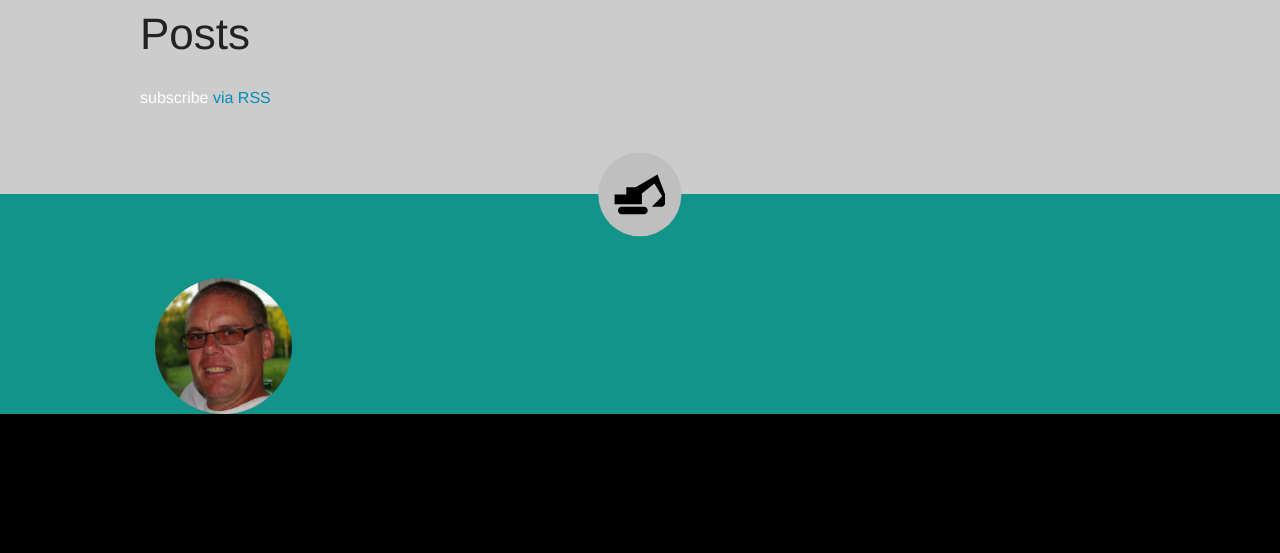
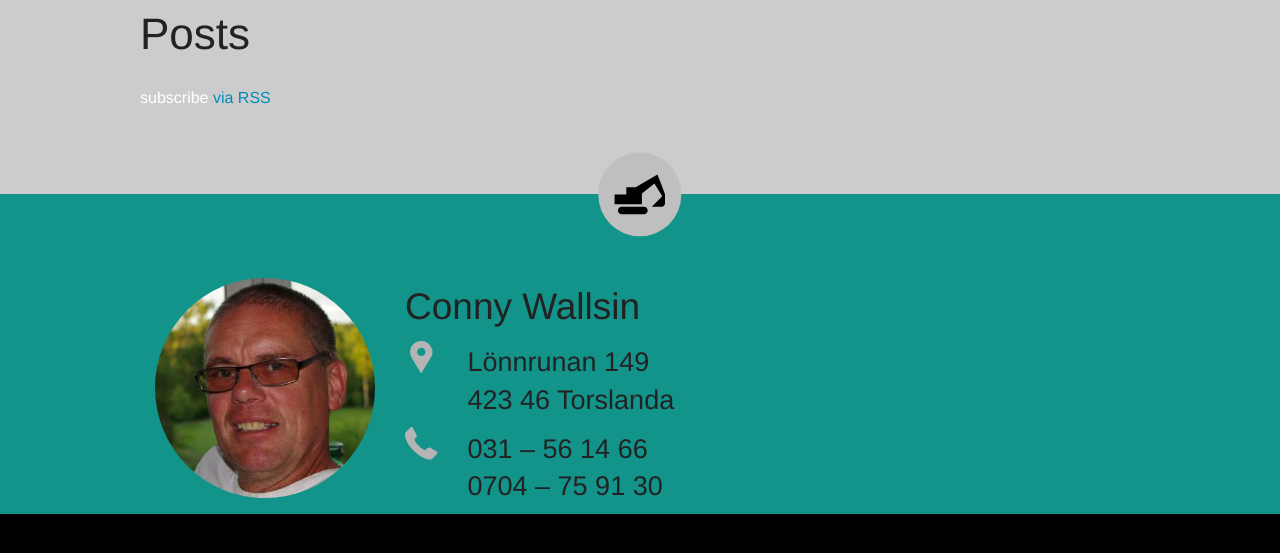
Before and after one commit to CalvinMcGee/wallsin.se, a Jekyll site: the page built from index.html, in a window 1280 px wide. Shown: the top 553 px of the page. Built offline with Jekyll 4.4.1, drawn with Linux system fonts in a browser that asks for light colours.

Commit message:
Nya ikoner i sidfoten

```diff
--- a/_includes/footer.html
+++ b/_includes/footer.html
@@ -5,8 +5,64 @@
     </div>
   </div>
   <div class="row">
-    <div class="column xsmall-2">
+    <div class="column xsmall-8 xsmall-center small-6 small-uncenter medium-4 large-3">
       <img class="headshot" src="{{ site.baseurl }}/img/conny_crop.jpg" />
+    </div>
+    <div class="column xsmall-12 small-6 medium-8 large-9">
+      <h2>Conny Wallsin</h2>
+      <div class="row">
+        <div class="column xsmall-2 small-3 medium-2 large-1">
+          <?xml version="1.0" encoding="iso-8859-1"?>
+          <!-- Generator: Adobe Illustrator 16.0.0, SVG Export Plug-In . SVG Version: 6.00 Build 0)  -->
+          <!DOCTYPE svg PUBLIC "-//W3C//DTD SVG 1.1//EN" "http://www.w3.org/Graphics/SVG/1.1/DTD/svg11.dtd">
+          <svg version="1.1" id="Capa_1" xmlns="http://www.w3.org/2000/svg" xmlns:xlink="http://www.w3.org/1999/xlink" x="0px" y="0px" viewBox="0 0 430.114 430.114" style="enable-background:new 0 0 430.114 430.114;"
+             xml:space="preserve">
+          <g>
+            <path id="icon-places" d="M356.208,107.051c-1.531-5.738-4.64-11.852-6.94-17.205C321.746,23.704,261.611,0,213.055,0
+              C148.054,0,76.463,43.586,66.905,133.427v18.355c0,0.766,0.264,7.647,0.639,11.089c5.358,42.816,39.143,88.32,64.375,131.136
+              c27.146,45.873,55.314,90.999,83.221,136.106c17.208-29.436,34.354-59.259,51.17-87.933c4.583-8.415,9.903-16.825,14.491-24.857
+              c3.058-5.348,8.9-10.696,11.569-15.672c27.145-49.699,70.838-99.782,70.838-149.104v-20.262
+              C363.209,126.938,356.581,108.204,356.208,107.051z M214.245,199.193c-19.107,0-40.021-9.554-50.344-35.939
+              c-1.538-4.2-1.414-12.617-1.414-13.388v-11.852c0-33.636,28.56-48.932,53.406-48.932c30.588,0,54.245,24.472,54.245,55.06
+              C270.138,174.729,244.833,199.193,214.245,199.193z"/>
+          </g>
+          </svg>
+        </div>
+        <div class="column xsmall-10 small-9 medium-10 large-11">
+          <h3>Lönnrunan 149<br />423 46 Torslanda</h3>
+        </div>
+      </div>
+      <div class="row">
+        <div class="column xsmall-2 small-3 medium-2 large-1">
+          <?xml version="1.0" encoding="iso-8859-1"?>
+          <!-- Generator: Adobe Illustrator 18.1.1, SVG Export Plug-In . SVG Version: 6.00 Build 0)  -->
+          <svg version="1.1" xmlns="http://www.w3.org/2000/svg" xmlns:xlink="http://www.w3.org/1999/xlink" x="0px" y="0px"
+             viewBox="0 0 578.106 578.106" style="enable-background:new 0 0 578.106 578.106;" xml:space="preserve">
+          <g>
+            <g>
+              <path id="icon-phone" d="M577.83,456.128c1.225,9.385-1.635,17.545-8.568,24.48l-81.396,80.781
+                c-3.672,4.08-8.465,7.551-14.381,10.404c-5.916,2.857-11.729,4.693-17.439,5.508c-0.408,0-1.635,0.105-3.676,0.309
+                c-2.037,0.203-4.689,0.307-7.953,0.307c-7.754,0-20.301-1.326-37.641-3.979s-38.555-9.182-63.645-19.584
+                c-25.096-10.404-53.553-26.012-85.376-46.818c-31.823-20.805-65.688-49.367-101.592-85.68
+                c-28.56-28.152-52.224-55.08-70.992-80.783c-18.768-25.705-33.864-49.471-45.288-71.299
+                c-11.425-21.828-19.993-41.616-25.705-59.364S4.59,177.362,2.55,164.51s-2.856-22.95-2.448-30.294
+                c0.408-7.344,0.612-11.424,0.612-12.24c0.816-5.712,2.652-11.526,5.508-17.442s6.324-10.71,10.404-14.382L98.022,8.756
+                c5.712-5.712,12.24-8.568,19.584-8.568c5.304,0,9.996,1.53,14.076,4.59s7.548,6.834,10.404,11.322l65.484,124.236
+                c3.672,6.528,4.692,13.668,3.06,21.42c-1.632,7.752-5.1,14.28-10.404,19.584l-29.988,29.988c-0.816,0.816-1.53,2.142-2.142,3.978
+                s-0.918,3.366-0.918,4.59c1.632,8.568,5.304,18.36,11.016,29.376c4.896,9.792,12.444,21.726,22.644,35.802
+                s24.684,30.293,43.452,48.653c18.36,18.77,34.68,33.354,48.96,43.76c14.277,10.4,26.215,18.053,35.803,22.949
+                c9.588,4.896,16.932,7.854,22.031,8.871l7.648,1.531c0.816,0,2.145-0.307,3.979-0.918c1.836-0.613,3.162-1.326,3.979-2.143
+                l34.883-35.496c7.348-6.527,15.912-9.791,25.705-9.791c6.938,0,12.443,1.223,16.523,3.672h0.611l118.115,69.768
+                C571.098,441.238,576.197,447.968,577.83,456.128z"/>
+            </g>
+          </g>
+          </svg>
+
+        </div>
+        <div class="column xsmall-10 small-9 medium-10 large-11">
+          <h3>031 – 56 14 66<br />0704 – 75 91 30</h3>
+        </div>
+      </div>
     </div>
   </div>
 </footer>
--- a/_sass/_footer.scss
+++ b/_sass/_footer.scss
@@ -16,3 +16,10 @@ footer {
 .headshot {
   border-radius: 50%;
 }
+#icon-phone{
+  fill: #B4B4B4;
+  line-height: 5;
+}
+#icon-places {
+  fill: #b4b4b4;
+}
--- a/_sass/_grid.scss
+++ b/_sass/_grid.scss
@@ -8,9 +8,22 @@ $gutter: 1.875rem;
   @return $result;
 }
 
-@mixin grid-column(
-  $columns: false) {
-  width: grid-calc($columns, $total-columns);
+@mixin grid-columns(
+  $prefix: 'xsmall') {
+  @for $i from 1 through $total-columns {
+    .#{$prefix}-#{$i} {width: grid-calc($i, $total-columns);}
+  }
+
+  .#{$prefix}-center {
+    float: none;
+    margin-left: auto;
+    margin-right: auto;
+  }
+  .#{$prefix}-uncenter {
+    float: left;
+    margin-left: 0;
+    margin-right: 0;
+  }
 }
 
 .row {
@@ -52,27 +65,19 @@ $gutter: 1.875rem;
 }
 
 @media #{$xsmall-up} {
-  @for $i from 1 through $total-columns {
-    .xsmall-#{$i} { @include grid-column($columns:$i); }
-  }
+  @include grid-columns($prefix:'xsmall');
 }
 
 @media #{$small-up} {
-  @for $i from 1 through $total-columns {
-    .small-#{$i} { @include grid-column($columns:$i); }
-  }
+  @include grid-columns($prefix:'small');
 }
 
 @media #{$medium-up} {
-  @for $i from 1 through $total-columns {
-    .medium-#{$i} { @include grid-column($columns:$i); }
-  }
+  @include grid-columns($prefix:'medium');
 }
 
 @media #{$large-up} {
-  @for $i from 1 through $total-columns {
-    .large-#{$i} { @include grid-column($columns:$i); }
-  }
+  @include grid-columns($prefix:'large');
 }
 
 /*@import "gridle/gridle";
```
Also changed, not shown: img/email.svg (added), img/phone.svg (added), img/phone2.svg (added), img/place.svg (added).
